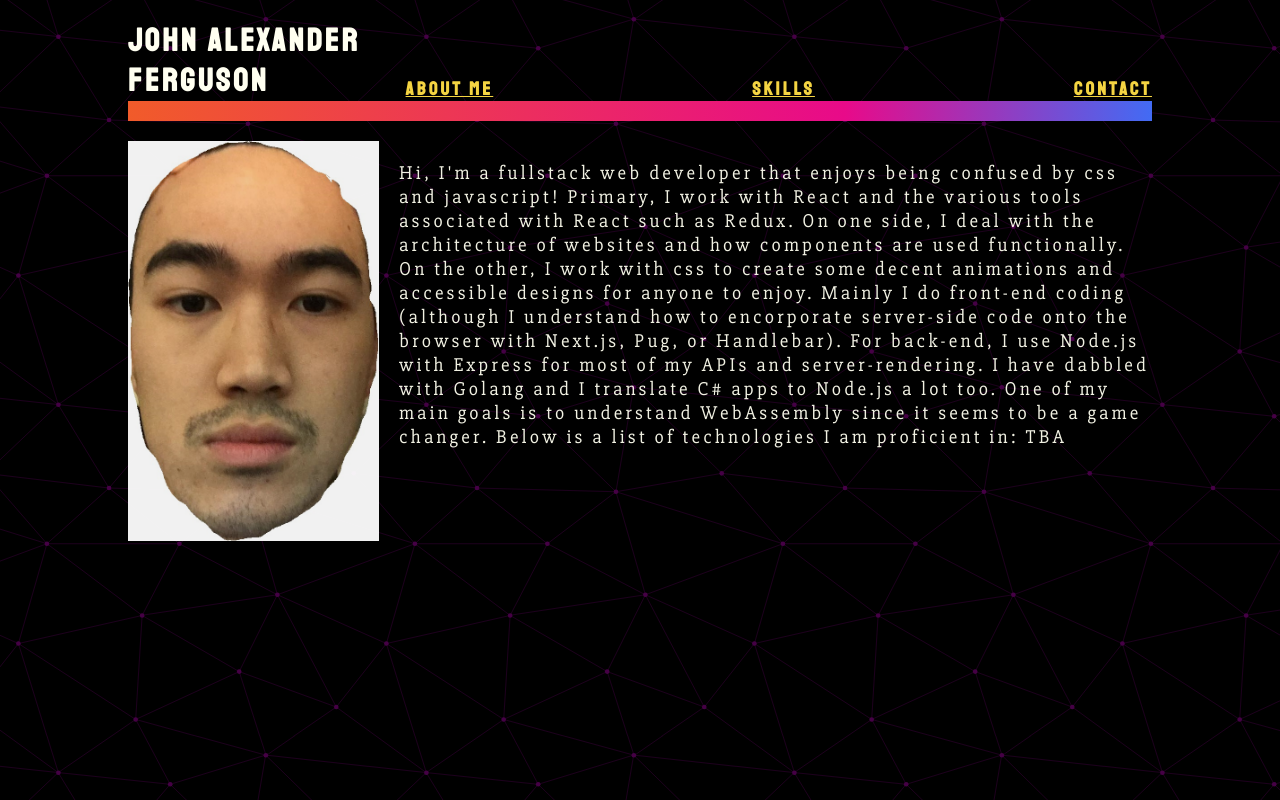
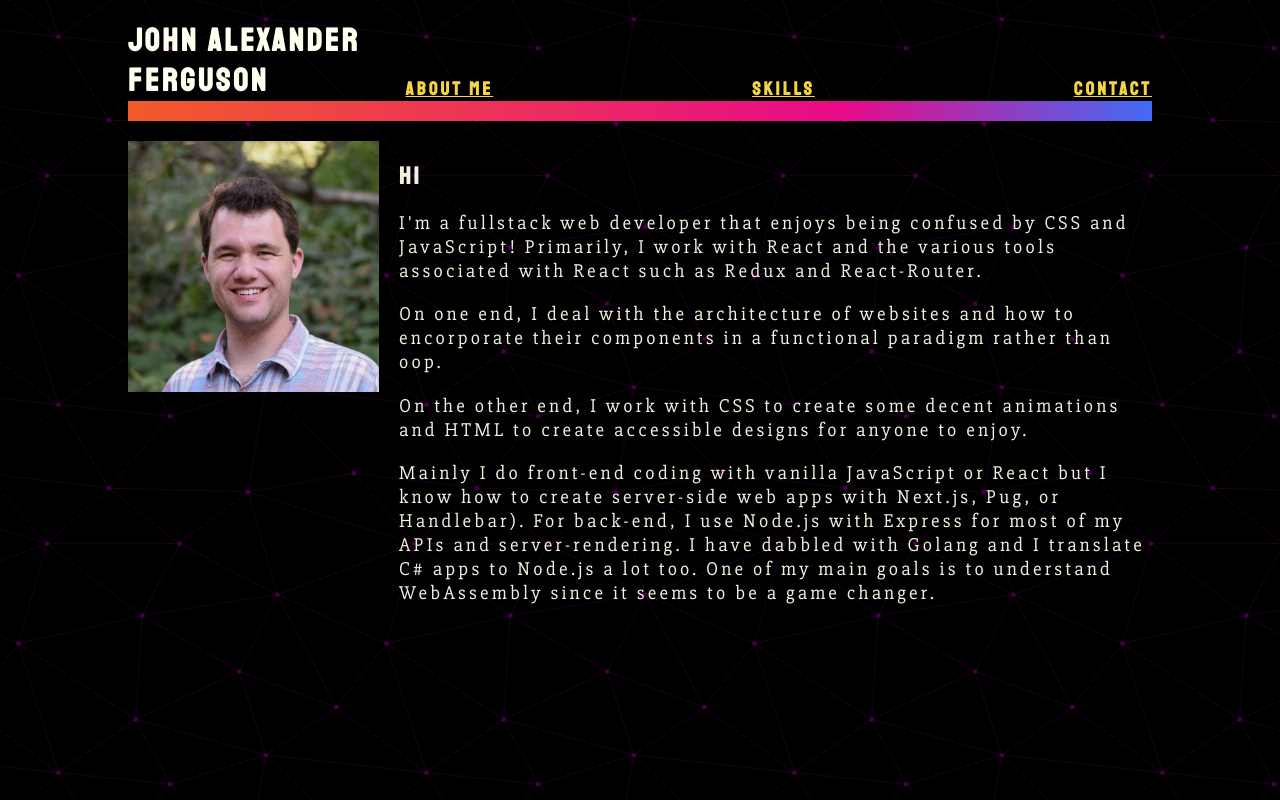
Before and after one commit to Alferguson/Alferguson.github.io, a React (Create React App) app in the folder client/: page / in a window 1280 px wide. Built offline with nearby package versions, Linux system fonts and the light colour scheme.

Commit message:
Replace picture with actually me

```diff
--- a/client/src/components/AboutMe/AboutMeText.js
+++ b/client/src/components/AboutMe/AboutMeText.js
@@ -3,18 +3,16 @@ import PropTypes from 'prop-types'
 
 export const AboutMeText = props => {
   return (
-    <p>
-      Hi, I'm a fullstack web developer that enjoys being confused by css and javascript!
-      Primary, I work with React and the various tools associated with React such as Redux.
-      On one side, I deal with the architecture of websites and how components are used functionally.
-      On the other, I work with css to create some decent animations
-      and accessible designs for anyone to enjoy. Mainly I do front-end coding (although I understand how
-      to encorporate server-side code onto the browser with Next.js, Pug, or Handlebar). For back-end, I use Node.js
-      with Express for most of my APIs and server-rendering. I have dabbled with Golang and I translate C# apps to Node.js
-      a lot too. One of my main goals is to understand WebAssembly since it seems to be a game changer.
-      Below is a list of technologies I am proficient in:
-      TBA
-    </p>
+    <div>
+      <h2>Hi</h2>
+      <p>I'm a fullstack web developer that enjoys being confused by CSS and JavaScript! Primarily, I work with React and the various tools associated with React such as Redux and React-Router.</p>
+      <p>On one end, I deal with the architecture of websites and how to encorporate their components in a functional paradigm rather than oop.</p>
+      <p>On the other end, I work with CSS to create some decent animations and HTML to create accessible designs for anyone to enjoy.</p>
+      <p>Mainly I do front-end coding with vanilla JavaScript or React but I know how to create server-side web apps with Next.js, Pug, or Handlebar). For back-end, I use Node.js
+        with Express for most of my APIs and server-rendering. I have dabbled with Golang and I translate C# apps to Node.js
+        a lot too. One of my main goals is to understand WebAssembly since it seems to be a game changer.
+      </p>
+    </div>
   )
 }
 
--- a/client/src/components/AboutMe/PictureOfMe.js
+++ b/client/src/components/AboutMe/PictureOfMe.js
@@ -1,6 +1,6 @@
 import React from 'react'
 import PropTypes from 'prop-types';
-import pic from "./jermany_pic.jpg";
+import pic from "../../assets/PictureOfMeAlex.jpg";
 import styles from "./PictureOfMe.module.css";
 
 export const PictureOfMe = props => {
```
Also changed, not shown: client/src/assets/PictureOfMeAlex.jpg (added), client/src/components/AboutMe/jermany_pic.jpg (deleted).
